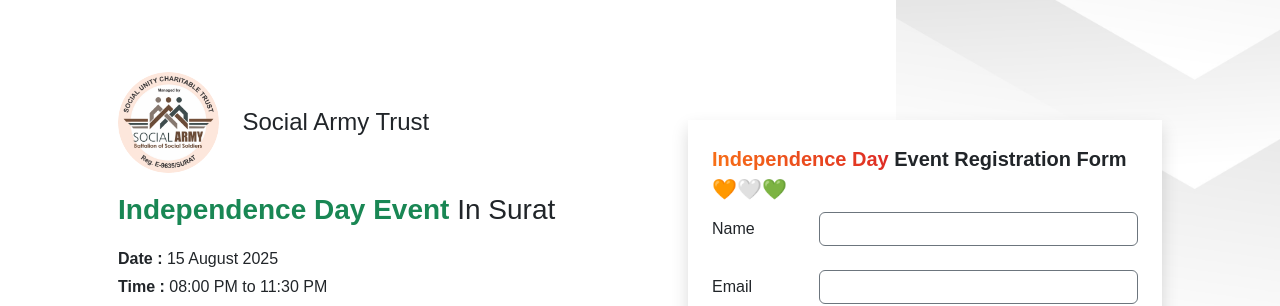
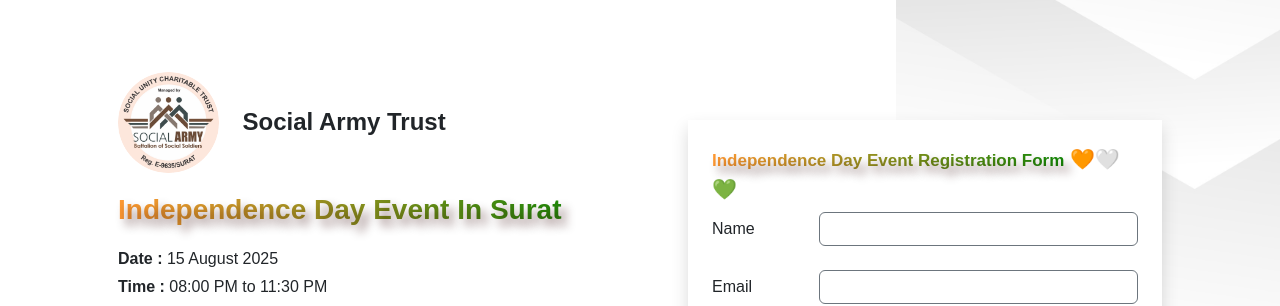
Before and after one commit to tankvaishali/independence, a React (Create React App) app: page /buynow in a window 1280 px wide. Shown: the top 306 px of the page. Built offline with nearby package versions, Linux system fonts and the light colour scheme.

Commit message:
buy now tiitle font style change

```diff
--- a/src/Component/Buynoe.jsx
+++ b/src/Component/Buynoe.jsx
@@ -105,10 +105,10 @@
                                         <div className="rounded-circle col-3">
                                             <img src={require('../assets/images/2.png')} className="img-fluid object-fit-cover rounded-circle" alt="" />
                                         </div>
-                                        <div className="title fs-4 ps-1 col-8 ">Social Army Trust</div>
+                                        <div className="title fs-4 ps-1 col-8 fw-bold">Social Army Trust</div>
                                     </div>
-                                    <div className="title fs-3 mt-3 mb-2 ">
-                                        <span className="text-success fw-bold">Independence Day Event</span> In Surat
+                                    <div className="title fs-3 mt-3 mb-2 main-title">
+                                        Independence Day Event <span>In Surat</span>
                                     </div>
                                     <div className="rounded" style={{ width: "50px", border: "3px solid var(--orange)" }}></div>
                                     <div className="my-3">
@@ -135,8 +135,7 @@
                             <div className="col-12 col-lg-6 px-2 pb-4 p-lg-5">
                                 <div className="h-100">
                                     <div className="bg-white shadow p-4">
-                                        <div className="title fs-5 fw-bold">
-                                            <span className="text-orange">Independence Day</span> Event Registration Form 🧡🤍💚
+                                        <div className="title fs-5 fw-bold"><span className="main-title" style={{ fontSize: "17px" }}>Independence Day Event Registration Form</span> 🧡🤍💚
                                         </div>
                                         <div className="rounded mt-2" style={{ width: "50px", border: "3px solid var(--orange)" }}></div>
 
```
